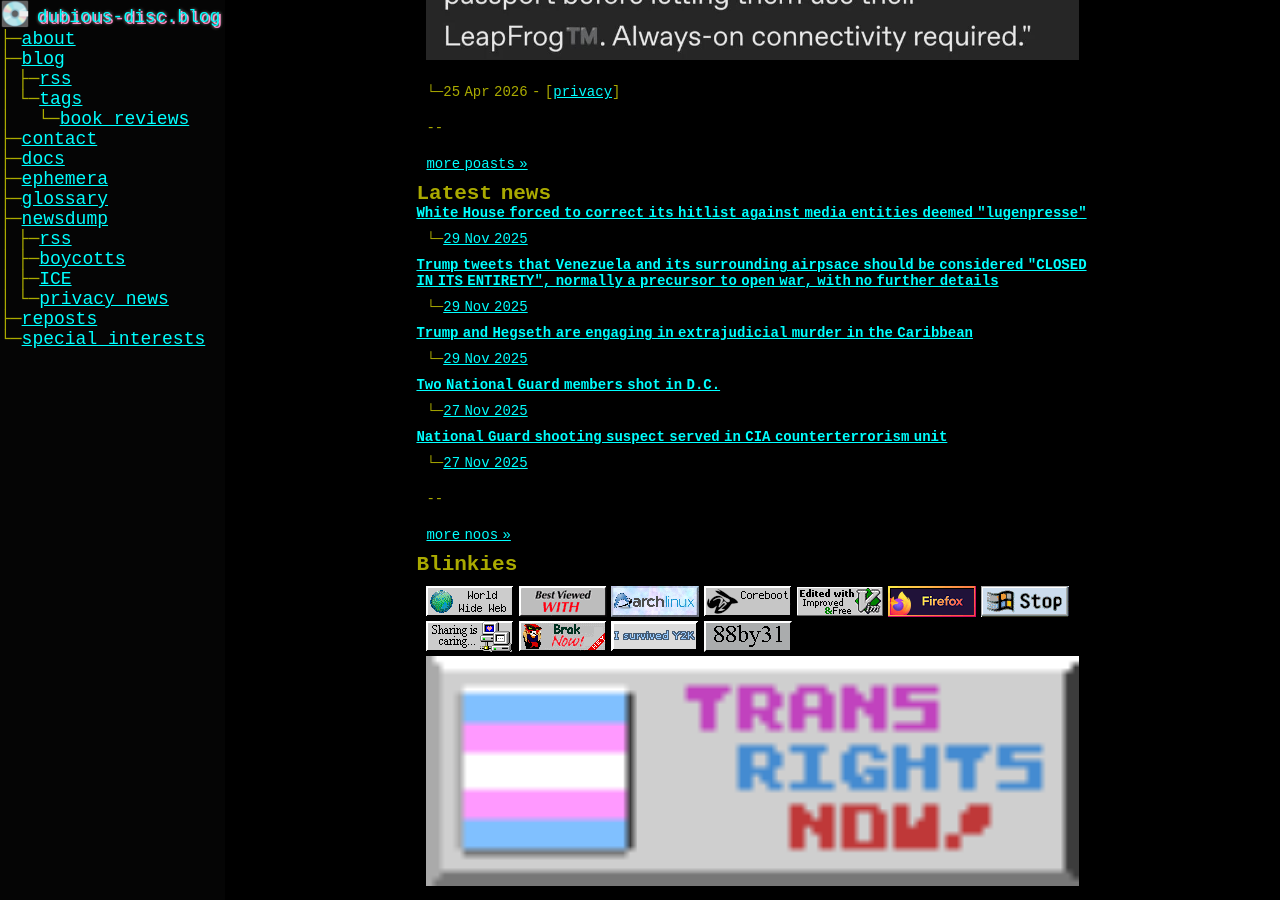
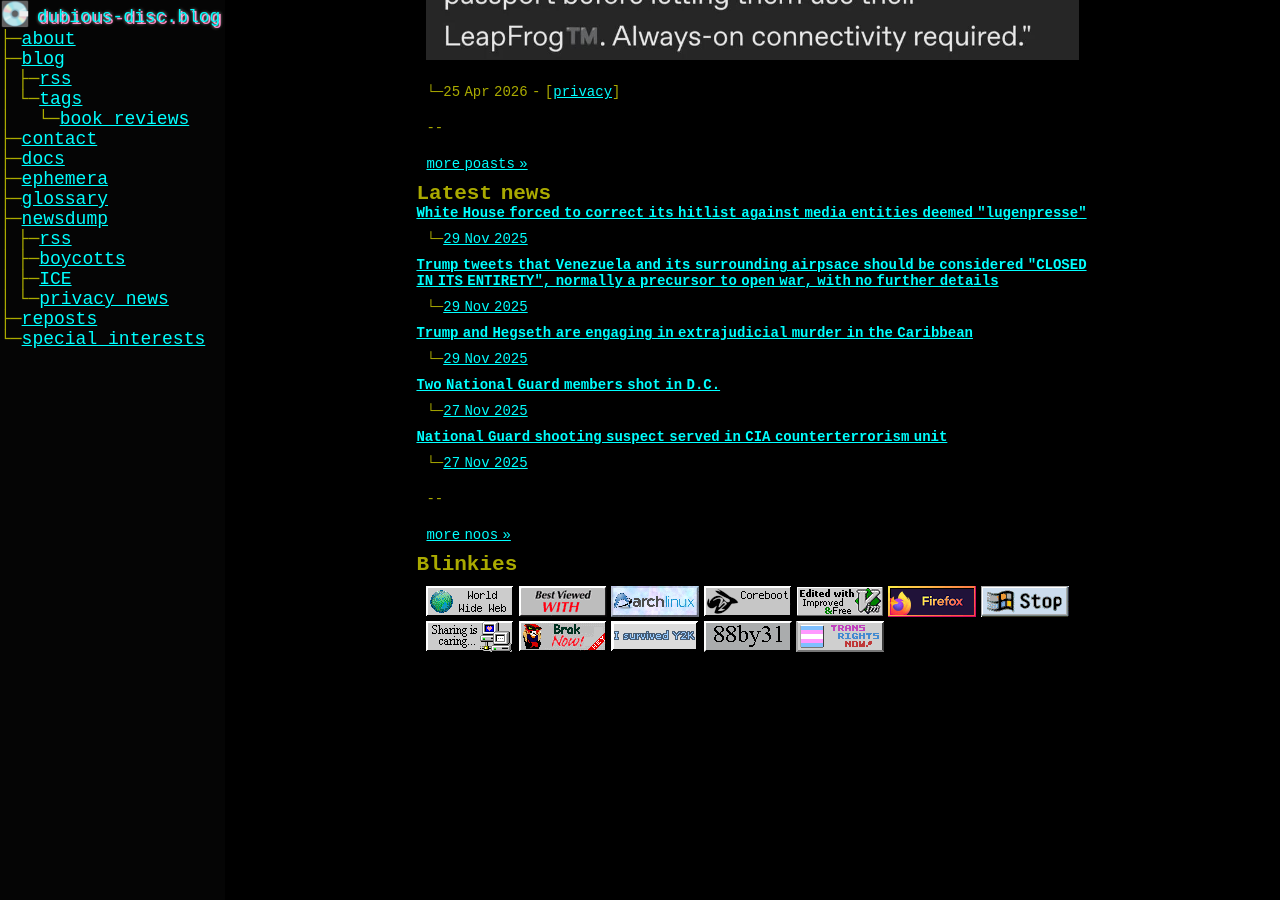
Before and after one commit to paranoid-porygon/paranoid-porygon.github.io, a Jekyll site: the page built from _pages/index.markdown, in a window 1280 px wide and 900 px high, scrolled down 2100 px. Built offline with Jekyll 4.4.1, drawn with Linux system fonts in a browser that asks for light colours; after the commit the page ends 2766 px from its top, so only the background shows below that.

Commit message:
changed how blinkies are handled

```diff
--- a/_includes/blinky.html
+++ b/_includes/blinky.html
@@ -1 +1 @@
-[![{{ include.alt_text }}](/assets/badges/{{ include.gif_name }}.gif){:width="100%"}]({{ include.dest }})
+[![{{ include.alt_text }}](/assets/badges/{{ include.gif_name }}.gif)]({{ include.dest }})
```
Also changed, not shown: 2 other files.
